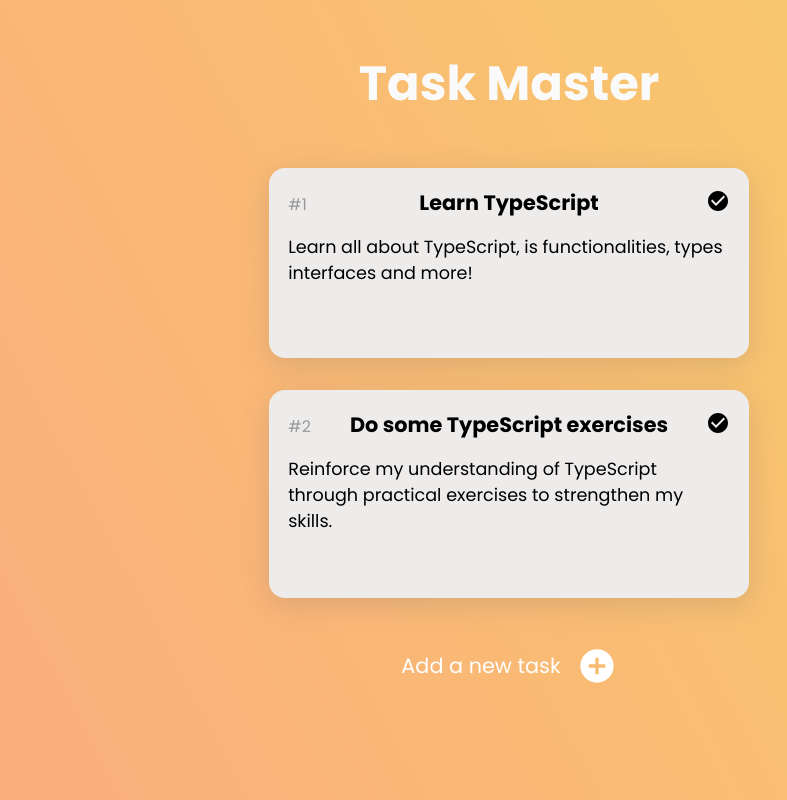
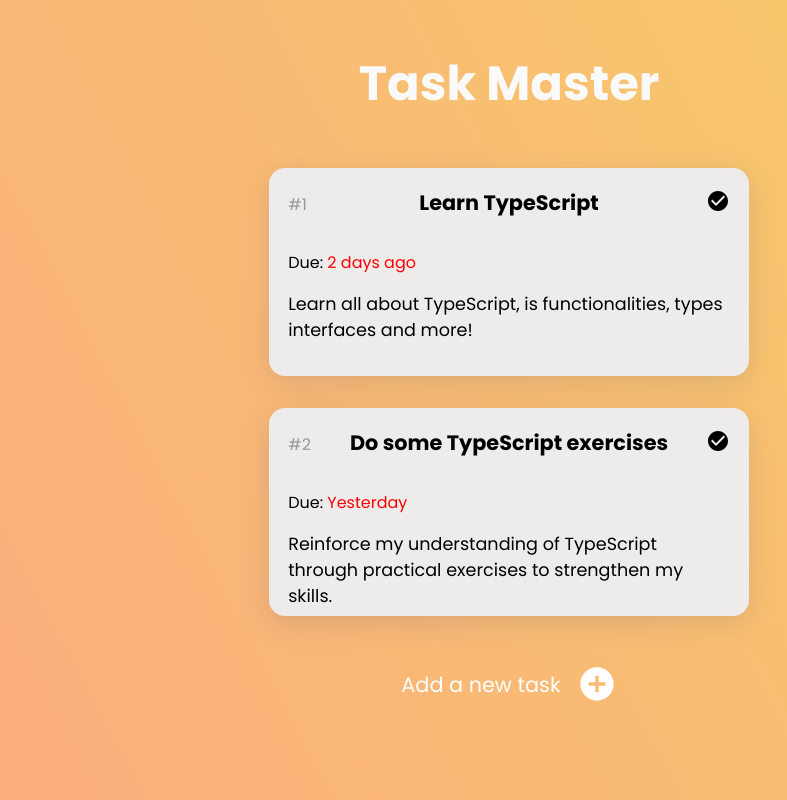
Before and after one commit to fabiodplacerda/TaskMaster, a React (Vite) app: page / in a window 1280 px wide. Shown: the whole page, without its empty margins (131-918 px from the left). Built offline with nearby package versions, Linux system fonts and the light colour scheme.

Commit message:
display Due date in tasks cards and some styles for it

```diff
--- a/src/components/Task.tsx
+++ b/src/components/Task.tsx
@@ -1,6 +1,8 @@
 import TaskInterface from '../interfaces/tasks';
 import CheckCircleIcon from '@mui/icons-material/CheckCircle';
 import SelectedTask from '../interfaces/selected';
+import moment from 'moment';
+import { useEffect, useState } from 'react';
 
 const Task = ({
   task,
@@ -13,6 +15,38 @@ const Task = ({
   selected: SelectedTask;
   setSelected: React.Dispatch<React.SetStateAction<SelectedTask>>;
 }) => {
+  const [day, setDay] = useState(moment().startOf('day'));
+  const [dueDate, setDueDate] = useState('');
+  const [overdue, setOverdue] = useState(false);
+
+  useEffect(() => {
+    const relativeTime = moment(task.dueDate).startOf('day').from(day);
+
+    switch (relativeTime) {
+      case 'a few seconds ago':
+        setDueDate('Today');
+        setOverdue(false);
+        break;
+      case 'a day':
+        setDueDate('Tomorrow');
+        setOverdue(false);
+        break;
+      case 'a day ago':
+        setDueDate('Yesterday');
+        setOverdue(true);
+        break;
+      default:
+        if (relativeTime.includes('days ago')) {
+          setOverdue(true);
+          setDueDate(relativeTime);
+        } else {
+          setDueDate(relativeTime);
+          setOverdue(false);
+        }
+        break;
+    }
+  }, []);
+
   const taskSelection = (task: SelectedTask) => {
     if (task.id === selected.id) {
       setSelected({});
@@ -32,6 +66,10 @@ const Task = ({
         <div className="task-header">
           <p className="task-id">#{task.id}</p>
           <h2 className="task-title">{task.title}</h2>
+          <p className="due-date">
+            Due:{' '}
+            <span className={overdue ? 'overdue' : 'on-time'}>{dueDate}</span>
+          </p>
           <label htmlFor={`status-${task.id}`} className="check">
             {<CheckCircleIcon />}
           </label>
--- a/src/components/TaskList.tsx
+++ b/src/components/TaskList.tsx
@@ -14,6 +14,7 @@ const TaskList = () => {
       completed: false,
       description:
         'Learn all about TypeScript, is functionalities, types interfaces and more! ',
+      dueDate: '2024-01-27T00:00:00.000Z',
     },
     {
       id: 2,
@@ -21,6 +22,7 @@ const TaskList = () => {
       completed: false,
       description:
         'Reinforce my understanding of TypeScript through practical exercises to strengthen my skills.',
+      dueDate: '2024-01-28T00:00:00.000Z',
     },
   ]);
   const [selected, setSelected] = useState<SelectedTask>({ id: 0 });
--- a/src/index.css
+++ b/src/index.css
@@ -86,6 +86,19 @@ h1 {
   font-size: 1.3rem;
 }
 
+.due-date {
+  margin-top: 2rem;
+  margin-bottom: 1rem;
+}
+
+.overdue {
+  color: red;
+}
+
+.on-time {
+  color: #66bb69;
+}
+
 .task-id {
   position: absolute;
   top: 0.3rem;
@@ -104,6 +117,11 @@ h1 {
 .completed {
   background-color: #66bb69;
   color: #fff;
+}
+
+.completed .overdue,
+.completed .on-time {
+  color: inherit;
 }
 
 .check {
@@ -134,6 +152,7 @@ h1 {
 /* ADD TASK STYLES */
 #add-task-btn {
   margin-top: 1rem;
+  margin-bottom: 5rem;
   display: flex;
   align-items: center;
   gap: 1rem;
--- a/src/interfaces/selected.ts
+++ b/src/interfaces/selected.ts
@@ -3,6 +3,7 @@ interface SelectedTask {
   title?: string;
   description?: string;
   completed?: boolean;
+  dueDate?: string;
 }
 
 export default SelectedTask;
--- a/src/interfaces/tasks.ts
+++ b/src/interfaces/tasks.ts
@@ -3,6 +3,7 @@ interface TaskInterface {
   title: string;
   description: string;
   completed: boolean;
+  dueDate: string;
 }
 
 export default TaskInterface;
```
